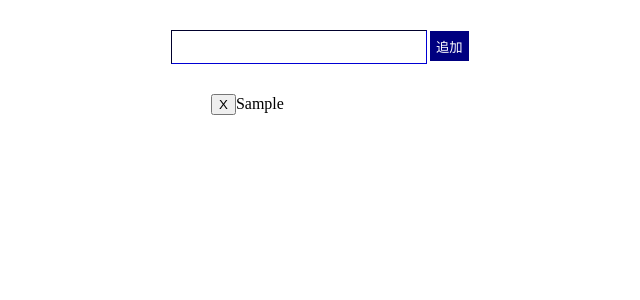
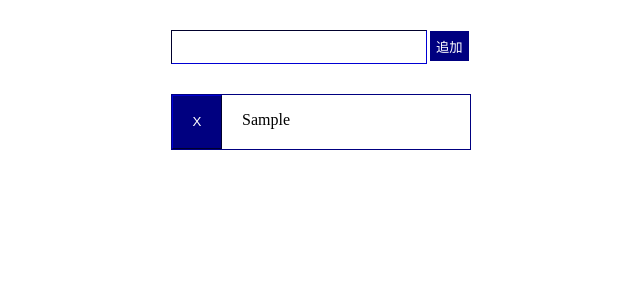
Before and after one commit to ishiguro9913/front_B_problem, a React (Create React App) app: page / in a window 1280 px wide. Both pictures are taken after typing "Sample" into the empty fields and a click on the input "追加". Shown: the top 300 px of the page, without its empty margins (319-959 px from the left). Built offline with nearby package versions, Linux system fonts and the light colour scheme.

Commit message:
add: リスト部分にCSSを適用 #5

```diff
--- a/src/App.css
+++ b/src/App.css
@@ -37,12 +37,15 @@
   }
 }
 
+/* フォーム部分、リスト部分共通のCSS */
 body {
   margin-left: auto;
   margin-right: auto;
   width: 300px;
+  font-size: 16px;
 }
 
+/*フォーム部分用のCSS*/
 form {
   width: 100%;
   margin: 10% 0;
@@ -66,10 +69,30 @@ input[type="submit"] {
   background-color: navy;
 }
 
+/*リスト部分用のCSS*/
 .list {
-  text-align: left;
+  align-items: center;
+  list-style: none;
 }
 
-li {
-  list-style: none;
+.list li {
+  margin: 5px 0;
+  display: flex;
+  border: solid;
+  border-width: 1px;
+  border-color: navy;
 }
+
+.list li button{
+  line-height: 50px;
+  width: 50px;
+  border-width: 1px;
+  border-radius: 0px;
+  border-color: navy;
+  color:#fff;
+  background-color: navy;
+}
+
+.list li p{
+  padding-left: 20px;
+}
--- a/src/components/List.js
+++ b/src/components/List.js
@@ -7,13 +7,13 @@ class List extends React.Component {
       return (
         <li>
           <button onClick={() => this.props.deleteMemo(memo.id)}>X</button>
-          {memo.content}
+            <p>{memo.content}</p>
         </li>
       );
     });
     return (
-      <div>
-        <ul>{list}</ul>
+      <div class="list">
+        {list}
       </div>
     );
   }
```
